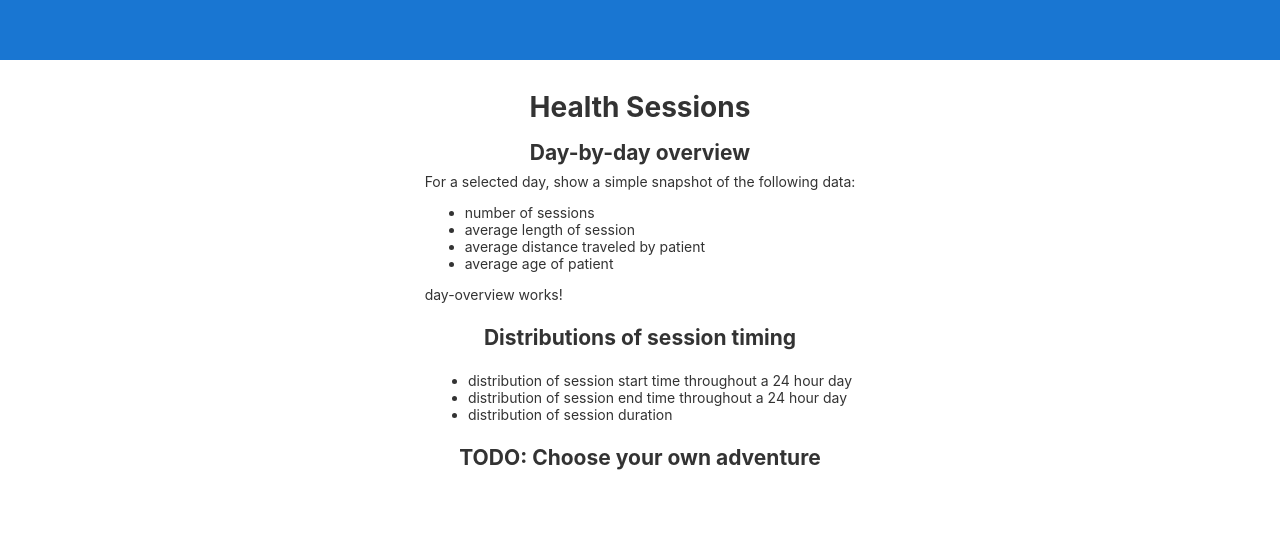
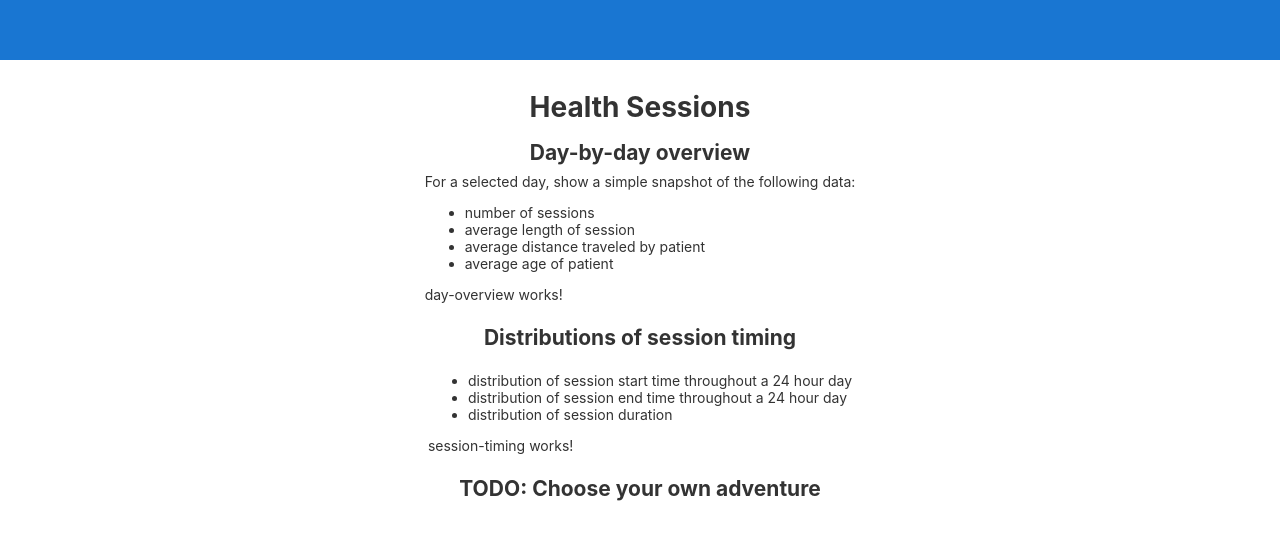
Before and after one commit to natsid/health-sessions, an Angular app in the folder health-sessions/: page / in a window 1280 px wide. Shown: the top 540 px of the page. Built offline with nearby package versions, Linux system fonts and the light colour scheme; no server answers.

Commit message:
SessionTimingComponent boilerplate

```diff
--- a/health-sessions/src/app/app.component.html
+++ b/health-sessions/src/app/app.component.html
@@ -17,11 +17,14 @@
   </div>
 
   <h2>Distributions of session timing</h2>
+  <div>
   <ul>
     <li>distribution of session start time throughout a 24 hour day</li>
     <li>distribution of session end time throughout a 24 hour day</li>
     <li>distribution of session duration</li>
   </ul>
+  <session-timing></session-timing>
+  </div>
 
   <h2>TODO: Choose your own adventure</h2>
 
--- a/health-sessions/src/app/app.module.ts
+++ b/health-sessions/src/app/app.module.ts
@@ -5,11 +5,13 @@ import { HttpClientModule } from '@angular/common/http';
 import { AppRoutingModule } from './app-routing.module';
 import { AppComponent } from './app.component';
 import { DayOverviewComponent } from './dashboard-components/day-overview/day-overview/day-overview.component';
+import { SessionTimingComponent } from './dashboard-components/session-timing/session-timing/session-timing.component';
 
 @NgModule({
   declarations: [
     AppComponent,
-    DayOverviewComponent
+    DayOverviewComponent,
+    SessionTimingComponent
   ],
   imports: [
     BrowserModule,
--- /dev/null
+++ b/health-sessions/src/app/dashboard-components/session-timing/session-timing/session-timing.component.html
@@ -0,0 +1 @@
+<p>session-timing works!</p>
```
Also changed, not shown: health-sessions/src/app/dashboard-components/session-timing/session-timing/session-timing.component.ts (added, +10 -0 lines), health-sessions/src/app/dashboard-components/session-timing/session-timing/session-timing.component.less (added), 1 other file (tests, documents, lock files or other folders).
